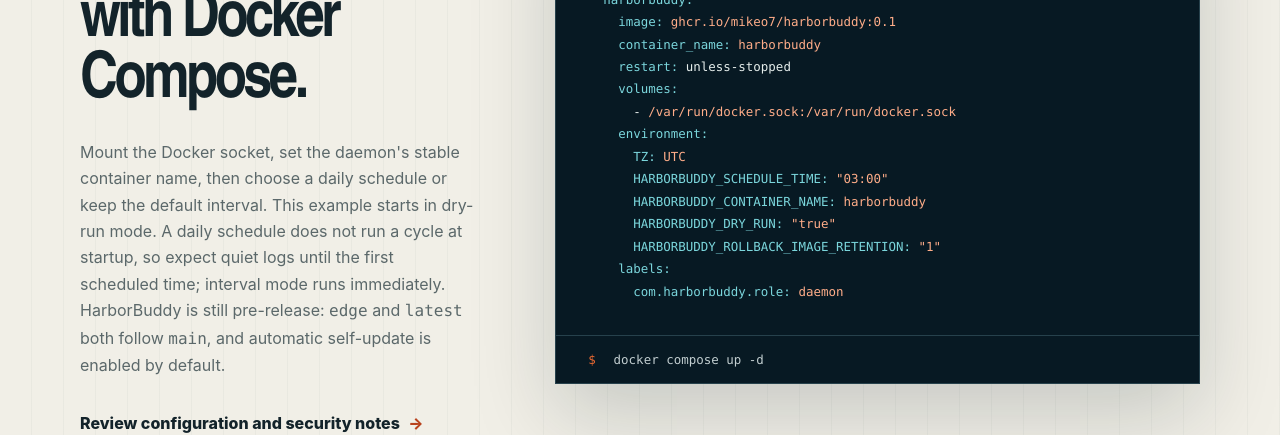
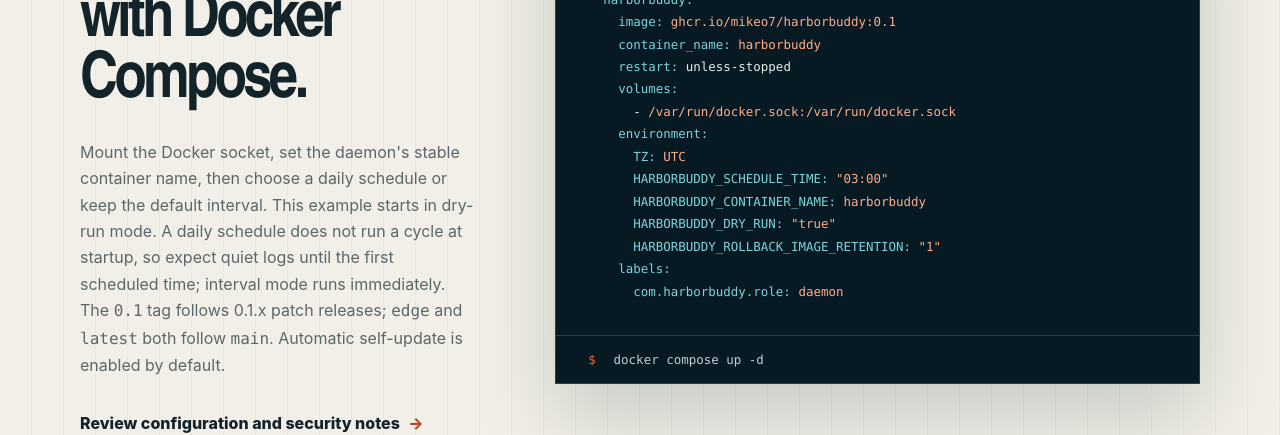
Before and after one commit to MikeO7/HarborBuddy, a website: page docs/site/index.html in a window 1280 px wide. Shown: the part 4360-4795 px from the top of the page. Drawn offline with Linux system fonts and the light colour scheme.

Commit message:
docs: drop pre-release wording from the site and compose example

```diff
--- a/docs/site/index.html
+++ b/docs/site/index.html
@@ -322,7 +322,7 @@
         <div class="install-copy">
           <p class="eyebrow"><span></span> Quick start</p>
           <h2>Run HarborBuddy with Docker Compose.</h2>
-          <p>Mount the Docker socket, set the daemon's stable container name, then choose a daily schedule or keep the default interval. This example starts in dry-run mode. A daily schedule does not run a cycle at startup, so expect quiet logs until the first scheduled time; interval mode runs immediately. HarborBuddy is still pre-release: <code>edge</code> and <code>latest</code> both follow <code>main</code>, and automatic self-update is enabled by default.</p>
+          <p>Mount the Docker socket, set the daemon's stable container name, then choose a daily schedule or keep the default interval. This example starts in dry-run mode. A daily schedule does not run a cycle at startup, so expect quiet logs until the first scheduled time; interval mode runs immediately. The <code>0.1</code> tag follows 0.1.x patch releases; <code>edge</code> and <code>latest</code> both follow <code>main</code>. Automatic self-update is enabled by default.</p>
           <a class="text-link" href="https://github.com/MikeO7/HarborBuddy#configuration">Review configuration and security notes <span>→</span></a>
         </div>
         <figure class="code-window">
--- a/examples/docker-compose.yml
+++ b/examples/docker-compose.yml
@@ -1,6 +1,6 @@
 services:
   harborbuddy:
-    # HarborBuddy is pre-release; edge and latest currently both follow main.
+    # 0.1 follows 0.1.x patch releases; edge and latest both follow main.
     image: ghcr.io/mikeo7/harborbuddy:0.1
     container_name: harborbuddy
     restart: unless-stopped
```
